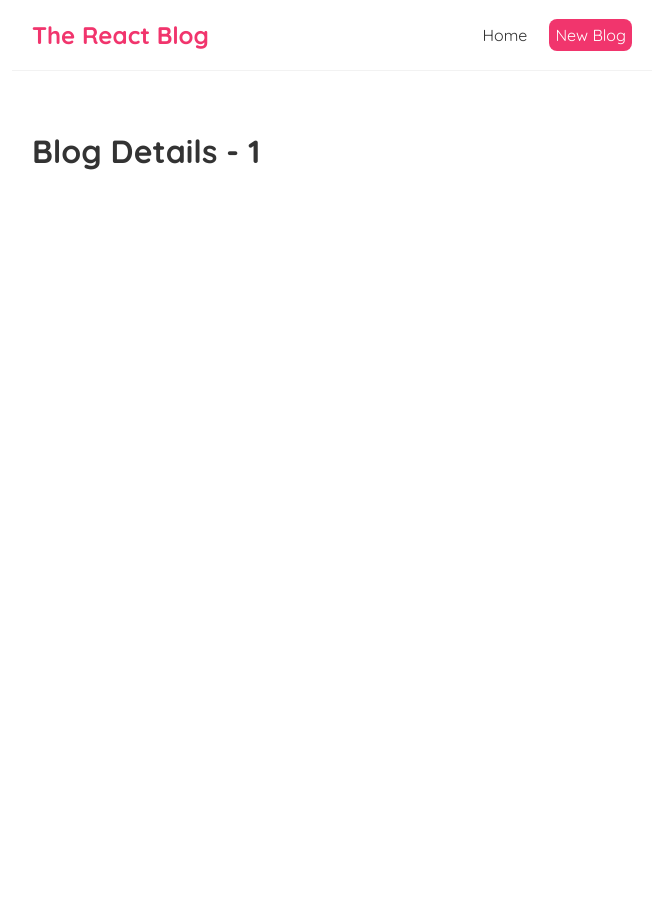
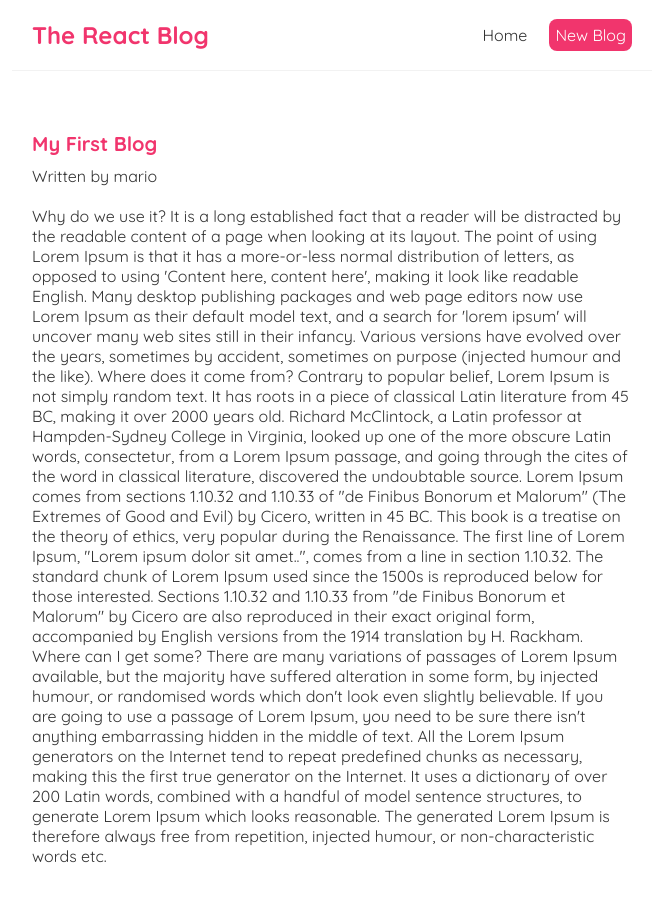
Before and after one commit to nayana-vinod/all-blogs, a React (Create React App) app: page /blogs/1 in a window 1280 px wide. Shown: the top 902 px of the page, without its empty margins (308-971 px from the left). Before the commit the page ends 800 px from the top, so only its background shows below. Built offline with nearby package versions, Linux system fonts and the light colour scheme; data requests are answered from the project's data file.

Commit message:
reusing custom hooks: useFetch

```diff
--- a/src/BlogDetails.js
+++ b/src/BlogDetails.js
@@ -1,11 +1,21 @@
 import { useParams } from "react-router-dom";
+import useFetch from "./useFetch";
 
 const BlogDetails = () => {
     const { id } = useParams();
+    const { data:blog, error, isLoading } = useFetch('http://localhost:8000/blogs/' + id)
 
     return (
         <div className="blog-details">
-            <h1>Blog Details - {id} </h1>
+            { isLoading && <div>Loading...</div> }
+            { error && <div>{ error }</div> }
+            { blog && (
+                <article>
+                <h2>{ blog.title }</h2>
+                <p>Written by { blog.author }</p>
+                <div>{ blog.body }</div>
+                </article>
+            )}
         </div>
      );
 }
--- a/src/index.css
+++ b/src/index.css
@@ -74,3 +74,21 @@
 .blog-preview a{
   text-decoration: none;
 }
+
+/* blog details page */
+.blog-details h2 {
+  font-size: 20px;
+  color: #f1356d;
+  margin-bottom: 10px;
+}
+.blog-details div {
+  margin: 20px 0;
+}
+.blog-details button {
+  background: #f1356d;
+  color: #fff;
+  border: 0;
+  padding: 8px;
+  border-radius: 8px;
+  cursor: pointer;
+}
```
